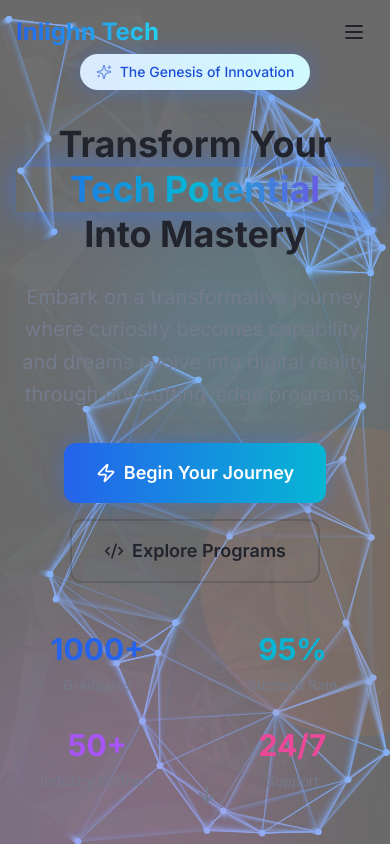
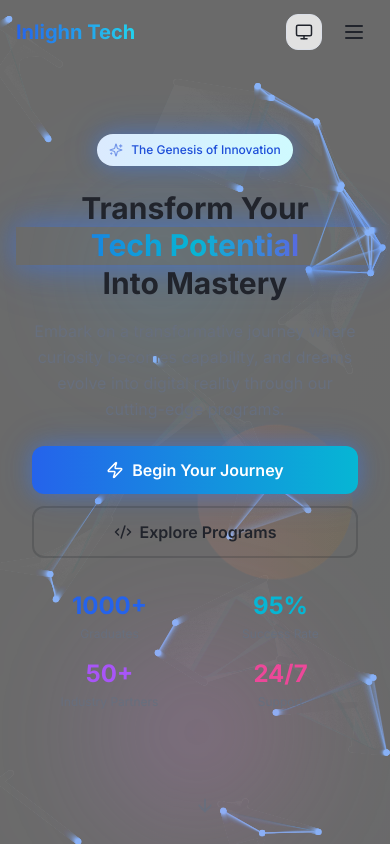
Before and after one commit to Shaurya705/inlightn-tech-genesis-flow, a React (Vite) app: page / in a window 390 px wide. Shown: the top 846 px of the page. Built offline with nearby package versions, Linux system fonts and the light colour scheme.

Commit message:
Refactor: Implement light/dark theme, responsiveness, and UI improvements
-   Added dark mode support using Tailwind CSS.
-   Ensured responsiveness across all devices.
-   Improved UI elements and overall design.

```diff
--- a/src/App.tsx
+++ b/src/App.tsx
@@ -1,8 +1,10 @@
+
 import { Toaster } from "@/components/ui/toaster";
 import { Toaster as Sonner } from "@/components/ui/sonner";
 import { TooltipProvider } from "@/components/ui/tooltip";
 import { QueryClient, QueryClientProvider } from "@tanstack/react-query";
 import { BrowserRouter, Routes, Route } from "react-router-dom";
+import { ThemeProvider } from "./components/ThemeProvider";
 import Index from "./pages/Index";
 import NotFound from "./pages/NotFound";
 
@@ -10,6 +12,7 @@ const queryClient = new QueryClient();
 
 const App = () => (
   <QueryClientProvider client={queryClient}>
+    <ThemeProvider defaultTheme="system" storageKey="inlighn-ui-theme">
       <TooltipProvider>
         <Toaster />
         <Sonner />
@@ -21,6 +24,7 @@ const App = () => (
           </Routes>
         </BrowserRouter>
       </TooltipProvider>
+    </ThemeProvider>
   </QueryClientProvider>
 );
 
--- a/src/components/HeroSection.tsx
+++ b/src/components/HeroSection.tsx
@@ -21,9 +21,9 @@ const HeroSection = () => {
     resizeCanvas();
     window.addEventListener('resize', resizeCanvas);
 
-    // Neural network animation
+    // Enhanced neural network animation
     const nodes: Array<{x: number, y: number, vx: number, vy: number, connections: number[]}> = [];
-    const nodeCount = 50;
+    const nodeCount = window.innerWidth < 768 ? 30 : 50; // Fewer nodes on mobile
 
     // Initialize nodes
     for (let i = 0; i < nodeCount; i++) {
@@ -58,8 +58,9 @@ const HeroSection = () => {
               Math.pow(node.x - otherNode.x, 2) + Math.pow(node.y - otherNode.y, 2)
             );
 
-            if (distance < 150) {
-              const opacity = 1 - distance / 150;
+            const maxDistance = window.innerWidth < 768 ? 100 : 150;
+            if (distance < maxDistance) {
+              const opacity = 1 - distance / maxDistance;
               ctx.strokeStyle = `rgba(59, 130, 246, ${opacity * 0.3})`;
               ctx.lineWidth = 1;
               ctx.beginPath();
@@ -88,31 +89,31 @@ const HeroSection = () => {
   }, []);
 
   return (
-    <section id="home" className="relative min-h-screen flex items-center justify-center overflow-hidden bg-gradient-to-br from-background via-background to-blue-50/20">
+    <section id="home" className="relative min-h-screen flex items-center justify-center overflow-hidden bg-gradient-to-br from-background via-background to-blue-50/20 dark:to-blue-950/20">
       {/* Animated Background */}
       <canvas
         ref={canvasRef}
-        className="absolute inset-0 w-full h-full opacity-60"
+        className="absolute inset-0 w-full h-full opacity-60 dark:opacity-80"
       />
 
       {/* Floating Elements */}
       <div className="absolute inset-0 overflow-hidden">
-        <div className="absolute top-1/4 left-1/4 w-64 h-64 bg-gradient-to-r from-blue-400/20 to-cyan-400/20 rounded-full blur-3xl animate-float"></div>
-        <div className="absolute top-3/4 right-1/4 w-96 h-96 bg-gradient-to-r from-purple-400/20 to-pink-400/20 rounded-full blur-3xl animate-float" style={{animationDelay: '2s'}}></div>
-        <div className="absolute top-1/2 left-1/2 transform -translate-x-1/2 -translate-y-1/2 w-80 h-80 bg-gradient-to-r from-cyan-400/10 to-blue-500/10 rounded-full blur-3xl animate-neural"></div>
+        <div className="absolute top-1/4 left-1/4 w-32 h-32 sm:w-48 sm:h-48 lg:w-64 lg:h-64 bg-gradient-to-r from-blue-400/20 to-cyan-400/20 rounded-full blur-3xl animate-float"></div>
+        <div className="absolute top-3/4 right-1/4 w-48 h-48 sm:w-64 sm:h-64 lg:w-96 lg:h-96 bg-gradient-to-r from-purple-400/20 to-pink-400/20 rounded-full blur-3xl animate-float" style={{animationDelay: '2s'}}></div>
+        <div className="absolute top-1/2 left-1/2 transform -translate-x-1/2 -translate-y-1/2 w-40 h-40 sm:w-60 sm:h-60 lg:w-80 lg:h-80 bg-gradient-to-r from-cyan-400/10 to-blue-500/10 rounded-full blur-3xl animate-neural"></div>
       </div>
 
       {/* Content */}
-      <div className="relative z-10 max-w-7xl mx-auto px-4 sm:px-6 lg:px-8 text-center">
+      <div className="relative z-10 max-w-7xl mx-auto container-responsive text-center">
         <div className="reveal active">
           {/* Badge */}
-          <div className="inline-flex items-center gap-2 px-4 py-2 bg-gradient-to-r from-blue-100 to-cyan-100 rounded-full text-blue-700 text-sm font-medium mb-8 glow-azure">
-            <Sparkles size={16} className="animate-pulse" />
+          <div className="inline-flex items-center gap-2 px-3 py-2 sm:px-4 bg-gradient-to-r from-blue-100 to-cyan-100 dark:from-blue-900/50 dark:to-cyan-900/50 rounded-full text-blue-700 dark:text-blue-300 text-xs sm:text-sm font-medium mb-6 sm:mb-8 glow-azure">
+            <Sparkles size={14} className="animate-pulse" />
             The Genesis of Innovation
           </div>
 
           {/* Main Heading */}
-          <h1 className="text-4xl md:text-6xl lg:text-7xl font-bold text-foreground mb-6 leading-tight">
+          <h1 className="text-3xl sm:text-4xl md:text-5xl lg:text-6xl xl:text-7xl font-bold text-foreground mb-4 sm:mb-6 leading-tight">
             Transform Your
             <span className="block bg-gradient-to-r from-blue-600 via-cyan-500 to-purple-600 bg-clip-text text-transparent animate-pulse-glow">
               Tech Potential
@@ -121,54 +122,54 @@ const HeroSection = () => {
           </h1>
 
           {/* Subtitle */}
-          <p className="text-xl md:text-2xl text-muted-foreground mb-8 max-w-3xl mx-auto leading-relaxed">
+          <p className="text-base sm:text-lg md:text-xl lg:text-2xl text-muted-foreground mb-6 sm:mb-8 max-w-3xl mx-auto leading-relaxed px-4 sm:px-0">
             Embark on a transformative journey where curiosity becomes capability,
             and dreams evolve into digital reality through our cutting-edge programs.
           </p>
 
           {/* Action Buttons */}
-          <div className="flex flex-col sm:flex-row gap-4 justify-center items-center mb-12">
-            <button className="group relative px-8 py-4 bg-gradient-to-r from-blue-600 to-cyan-500 text-white rounded-xl font-semibold text-lg shadow-lg hover:shadow-2xl transform hover:scale-105 transition-all duration-300 glow-azure">
-              <span className="flex items-center gap-2">
-                <Zap size={20} className="group-hover:animate-pulse" />
+          <div className="flex flex-col sm:flex-row gap-3 sm:gap-4 justify-center items-center mb-8 sm:mb-12 px-4 sm:px-0">
+            <button className="group relative w-full sm:w-auto px-6 sm:px-8 py-3 sm:py-4 bg-gradient-to-r from-blue-600 to-cyan-500 text-white rounded-xl font-semibold text-base sm:text-lg shadow-lg hover:shadow-2xl transform hover:scale-105 transition-all duration-300 glow-azure">
+              <span className="flex items-center justify-center gap-2">
+                <Zap size={18} className="group-hover:animate-pulse" />
                 Begin Your Journey
               </span>
               <div className="absolute inset-0 bg-gradient-to-r from-blue-700 to-cyan-600 rounded-xl opacity-0 group-hover:opacity-100 transition-opacity duration-300 -z-10"></div>
             </button>
 
-            <button className="group px-8 py-4 border-2 border-foreground/20 text-foreground rounded-xl font-semibold text-lg hover:border-blue-500 hover:text-blue-500 transform hover:scale-105 transition-all duration-300">
-              <span className="flex items-center gap-2">
-                <Code2 size={20} />
+            <button className="group w-full sm:w-auto px-6 sm:px-8 py-3 sm:py-4 border-2 border-foreground/20 text-foreground rounded-xl font-semibold text-base sm:text-lg hover:border-blue-500 hover:text-blue-500 transform hover:scale-105 transition-all duration-300">
+              <span className="flex items-center justify-center gap-2">
+                <Code2 size={18} />
                 Explore Programs
               </span>
             </button>
           </div>
 
           {/* Stats */}
-          <div className="grid grid-cols-2 md:grid-cols-4 gap-8 max-w-2xl mx-auto">
+          <div className="grid grid-cols-2 lg:grid-cols-4 gap-4 sm:gap-6 lg:gap-8 max-w-2xl mx-auto px-4 sm:px-0">
             <div className="text-center">
-              <div className="text-3xl font-bold text-blue-600 mb-2">1000+</div>
-              <div className="text-sm text-muted-foreground">Graduates</div>
+              <div className="text-2xl sm:text-3xl font-bold text-blue-600 mb-1 sm:mb-2">1000+</div>
+              <div className="text-xs sm:text-sm text-muted-foreground">Graduates</div>
             </div>
             <div className="text-center">
-              <div className="text-3xl font-bold text-cyan-500 mb-2">95%</div>
-              <div className="text-sm text-muted-foreground">Success Rate</div>
+              <div className="text-2xl sm:text-3xl font-bold text-cyan-500 mb-1 sm:mb-2">95%</div>
+              <div className="text-xs sm:text-sm text-muted-foreground">Success Rate</div>
             </div>
             <div className="text-center">
-              <div className="text-3xl font-bold text-purple-500 mb-2">50+</div>
-              <div className="text-sm text-muted-foreground">Industry Partners</div>
+              <div className="text-2xl sm:text-3xl font-bold text-purple-500 mb-1 sm:mb-2">50+</div>
+              <div className="text-xs sm:text-sm text-muted-foreground">Industry Partners</div>
             </div>
             <div className="text-center">
-              <div className="text-3xl font-bold text-pink-500 mb-2">24/7</div>
-              <div className="text-sm text-muted-foreground">Support</div>
+              <div className="text-2xl sm:text-3xl font-bold text-pink-500 mb-1 sm:mb-2">24/7</div>
+              <div className="text-xs sm:text-sm text-muted-foreground">Support</div>
             </div>
           </div>
         </div>
       </div>
 
       {/* Scroll Indicator */}
-      <div className="absolute bottom-8 left-1/2 transform -translate-x-1/2 animate-bounce">
-        <ArrowDown size={24} className="text-muted-foreground" />
+      <div className="absolute bottom-6 sm:bottom-8 left-1/2 transform -translate-x-1/2 animate-bounce">
+        <ArrowDown size={20} className="text-muted-foreground" />
       </div>
     </section>
   );
--- a/src/components/Navigation.tsx
+++ b/src/components/Navigation.tsx
@@ -1,6 +1,7 @@
 
 import React, { useState, useEffect } from 'react';
 import { Menu, X, Shield, Code, BarChart3, Database, FileCheck, Mail } from 'lucide-react';
+import ThemeToggle from './ThemeToggle';
 
 const Navigation = () => {
   const [isOpen, setIsOpen] = useState(false);
@@ -25,30 +26,31 @@ const Navigation = () => {
   return (
     <nav className={`fixed top-0 left-0 right-0 z-50 transition-all duration-300 ${
       scrolled
-        ? 'bg-background/80 backdrop-blur-lg border-b border-border shadow-lg'
+        ? 'bg-background/90 backdrop-blur-xl border-b border-border shadow-lg'
         : 'bg-transparent'
     }`}>
-      <div className="max-w-7xl mx-auto px-4 sm:px-6 lg:px-8">
-        <div className="flex justify-between items-center h-16">
+      <div className="max-w-7xl mx-auto container-responsive">
+        <div className="flex justify-between items-center h-16 lg:h-20">
           {/* Logo */}
           <div className="flex-shrink-0">
-            <div className="text-2xl font-bold bg-gradient-to-r from-blue-600 to-cyan-400 bg-clip-text text-transparent">
+            <div className="text-xl sm:text-2xl lg:text-3xl font-bold bg-gradient-to-r from-blue-600 to-cyan-400 bg-clip-text text-transparent">
               Inlighn Tech
             </div>
           </div>
 
           {/* Desktop Navigation */}
-          <div className="hidden md:block">
-            <div className="ml-10 flex items-baseline space-x-8">
+          <div className="hidden lg:block">
+            <div className="flex items-center space-x-1 xl:space-x-2">
               {navItems.map((item) => (
                 <a
                   key={item.name}
                   href={item.href}
-                  className="group relative px-3 py-2 text-sm font-medium text-foreground/80 hover:text-foreground transition-all duration-300"
+                  className="group relative px-3 xl:px-4 py-2 text-sm xl:text-base font-medium text-foreground/80 hover:text-foreground transition-all duration-300 rounded-lg hover:bg-muted/50"
                 >
                   <span className="flex items-center gap-2">
                     {item.icon && <item.icon size={16} />}
-                    {item.name}
+                    <span className="hidden xl:inline">{item.name}</span>
+                    <span className="xl:hidden">{item.name.split(' ')[0]}</span>
                   </span>
                   <span className="absolute inset-x-0 -bottom-1 h-0.5 bg-gradient-to-r from-blue-600 to-cyan-400 transform scale-x-0 group-hover:scale-x-100 transition-transform duration-300 origin-left"></span>
                 </a>
@@ -56,30 +58,35 @@ const Navigation = () => {
             </div>
           </div>
 
+          {/* Theme Toggle & Mobile Menu */}
+          <div className="flex items-center gap-3">
+            <ThemeToggle />
+
             {/* Mobile menu button */}
-          <div className="md:hidden">
+            <div className="lg:hidden">
               <button
                 onClick={() => setIsOpen(!isOpen)}
-              className="inline-flex items-center justify-center p-2 rounded-md text-foreground hover:text-primary hover:bg-muted transition-colors duration-200"
+                className="inline-flex items-center justify-center p-2 rounded-lg text-foreground hover:text-primary hover:bg-muted transition-colors duration-200"
               >
                 {isOpen ? <X size={24} /> : <Menu size={24} />}
               </button>
             </div>
           </div>
         </div>
+      </div>
 
       {/* Mobile Navigation */}
-      <div className={`md:hidden transition-all duration-300 ease-in-out ${
+      <div className={`lg:hidden transition-all duration-300 ease-in-out ${
         isOpen
           ? 'max-h-screen opacity-100'
           : 'max-h-0 opacity-0 overflow-hidden'
       }`}>
-        <div className="px-2 pt-2 pb-3 space-y-1 bg-background/95 backdrop-blur-lg border-b border-border shadow-lg">
+        <div className="px-4 pt-2 pb-6 space-y-2 bg-background/95 backdrop-blur-xl border-b border-border shadow-lg">
           {navItems.map((item) => (
             <a
               key={item.name}
               href={item.href}
-              className="flex items-center gap-3 px-3 py-2 rounded-md text-base font-medium text-foreground/80 hover:text-foreground hover:bg-muted transition-colors duration-200"
+              className="flex items-center gap-3 px-4 py-3 rounded-lg text-base font-medium text-foreground/80 hover:text-foreground hover:bg-muted transition-colors duration-200"
               onClick={() => setIsOpen(false)}
             >
               {item.icon && <item.icon size={18} />}
--- /dev/null
+++ b/src/components/ThemeProvider.tsx
@@ -0,0 +1,74 @@
+
+import React, { createContext, useContext, useEffect, useState } from 'react';
+
+type Theme = 'dark' | 'light' | 'system';
+
+type ThemeProviderProps = {
+  children: React.ReactNode;
+  defaultTheme?: Theme;
+  storageKey?: string;
+};
+
+type ThemeProviderState = {
+  theme: Theme;
+  setTheme: (theme: Theme) => void;
+};
+
+const initialState: ThemeProviderState = {
+  theme: 'system',
+  setTheme: () => null,
+};
+
+const ThemeProviderContext = createContext<ThemeProviderState>(initialState);
+
+export function ThemeProvider({
+  children,
+  defaultTheme = 'system',
+  storageKey = 'inlighn-ui-theme',
+  ...props
+}: ThemeProviderProps) {
+  const [theme, setTheme] = useState<Theme>(
+    () => (localStorage.getItem(storageKey) as Theme) || defaultTheme
+  );
+
+  useEffect(() => {
+    const root = window.document.documentElement;
+
+    root.classList.remove('light', 'dark');
+
+    if (theme === 'system') {
+      const systemTheme = window.matchMedia('(prefers-color-scheme: dark)')
+        .matches
+        ? 'dark'
+        : 'light';
+
+      root.classList.add(systemTheme);
+      return;
+    }
+
+    root.classList.add(theme);
+  }, [theme]);
+
+  const value = {
+    theme,
+    setTheme: (theme: Theme) => {
+      localStorage.setItem(storageKey, theme);
+      setTheme(theme);
+    },
+  };
+
+  return (
+    <ThemeProviderContext.Provider {...props} value={value}>
+      {children}
+    </ThemeProviderContext.Provider>
+  );
+}
+
+export const useTheme = () => {
+  const context = useContext(ThemeProviderContext);
+
+  if (context === undefined)
+    throw new Error('useTheme must be used within a ThemeProvider');
+
+  return context;
+};
--- /dev/null
+++ b/src/components/ThemeToggle.tsx
@@ -0,0 +1,39 @@
+
+import React from 'react';
+import { Moon, Sun, Monitor } from 'lucide-react';
+import { useTheme } from './ThemeProvider';
+
+const ThemeToggle = () => {
+  const { theme, setTheme } = useTheme();
+
+  const cycleTheme = () => {
+    if (theme === 'light') setTheme('dark');
+    else if (theme === 'dark') setTheme('system');
+    else setTheme('light');
+  };
+
+  const getIcon = () => {
+    switch (theme) {
+      case 'light': return <Sun size={18} />;
+      case 'dark': return <Moon size={18} />;
+      default: return <Monitor size={18} />;
+    }
+  };
+
+  return (
+    <button
+      onClick={cycleTheme}
+      className="relative p-2 rounded-lg bg-background/80 backdrop-blur-sm border border-border hover:bg-muted transition-all duration-300 group"
+      aria-label="Toggle theme"
+    >
+      <div className="flex items-center justify-center">
+        {getIcon()}
+      </div>
+      <span className="absolute -bottom-8 left-1/2 transform -translate-x-1/2 px-2 py-1 bg-popover text-popover-foreground text-xs rounded opacity-0 group-hover:opacity-100 transition-opacity duration-200 whitespace-nowrap">
+        {theme === 'light' ? 'Light' : theme === 'dark' ? 'Dark' : 'System'}
+      </span>
+    </button>
+  );
+};
+
+export default ThemeToggle;
--- a/src/index.css
+++ b/src/index.css
@@ -4,46 +4,46 @@
 @tailwind components;
 @tailwind utilities;
 
-/* Definition of the design system - Inlighn Tech's evolved palette */
+/* Enhanced Design System with Improved Dark Mode */
 
 @layer base {
   :root {
-    /* Core Brand Colors - Evolved */
+    /* Enhanced Brand Colors */
     --primary-azure: 220 100% 60%;
     --primary-deep: 220 85% 45%;
     --accent-electric: 200 100% 70%;
     --accent-cyber: 280 100% 75%;
     --neutral-slate: 220 15% 15%;
     --neutral-carbon: 220 10% 8%;
-    --surface-glass: 220 20% 95%;
+    --surface-glass: 220 20% 98%;
     --surface-void: 220 25% 4%;
 
-    /* Glow Effects */
-    --glow-azure: 220 100% 60%;
-    --glow-electric: 200 100% 70%;
-    --glow-cyber: 280 100% 75%;
-
-    /* Semantic Colors */
+    /* Light Theme */
     --background: 0 0% 100%;
-    --foreground: var(--neutral-slate);
+    --foreground: 220 15% 15%;
     --card: 0 0% 100%;
-    --card-foreground: var(--neutral-slate);
+    --card-foreground: 220 15% 15%;
     --popover: 0 0% 100%;
-    --popover-foreground: var(--neutral-slate);
+    --popover-foreground: 220 15% 15%;
     --primary: var(--primary-azure);
     --primary-foreground: 0 0% 100%;
-    --secondary: var(--surface-glass);
-    --secondary-foreground: var(--neutral-slate);
-    --muted: var(--surface-glass);
-    --muted-foreground: 220 10% 50%;
+    --secondary: 220 20% 95%;
+    --secondary-foreground: 220 15% 15%;
+    --muted: 220 20% 96%;
+    --muted-foreground: 220 10% 45%;
     --accent: var(--accent-electric);
     --accent-foreground: 0 0% 100%;
     --destructive: 0 84.2% 60.2%;
     --destructive-foreground: 210 40% 98%;
-    --border: 220 20% 90%;
-    --input: 220 20% 90%;
+    --border: 220 20% 88%;
+    --input: 220 20% 88%;
     --ring: var(--primary-azure);
     --radius: 0.75rem;
+
+    /* Enhanced Glow Effects */
+    --glow-azure: 220 100% 60%;
+    --glow-electric: 200 100% 70%;
+    --glow-cyber: 280 100% 75%;
   }
 
   .dark {
@@ -57,12 +57,12 @@
     --primary-foreground: var(--surface-void);
     --secondary: var(--neutral-slate);
     --secondary-foreground: var(--surface-glass);
-    --muted: var(--neutral-slate);
-    --muted-foreground: 220 20% 70%;
+    --muted: 220 15% 10%;
+    --muted-foreground: 220 20% 65%;
     --accent: var(--accent-electric);
     --accent-foreground: var(--surface-void);
-    --border: var(--neutral-slate);
-    --input: var(--neutral-slate);
+    --border: 220 15% 18%;
+    --input: 220 15% 18%;
     --ring: var(--primary-azure);
   }
 }
@@ -73,7 +73,7 @@
   }
 
   body {
-    @apply bg-background text-foreground font-inter;
+    @apply bg-background text-foreground font-inter transition-colors duration-300;
     font-feature-settings: "cv02", "cv03", "cv04", "cv11";
     overflow-x: hidden;
   }
@@ -84,46 +84,42 @@
 }
 
 @layer utilities {
-  /* Typography System */
+  /* Enhanced Typography */
   .font-inter { font-family: 'Inter', sans-serif; }
   .font-mono { font-family: 'JetBrains Mono', monospace; }
 
-  /* Glow Effects */
+  /* Improved Glow Effects for Dark Mode */
   .glow-azure {
-    box-shadow: 0 0 20px hsl(var(--glow-azure) / 0.3), 0 0 40px hsl(var(--glow-azure) / 0.1);
+    box-shadow: 0 0 20px hsl(var(--glow-azure) / 0.4), 0 0 40px hsl(var(--glow-azure) / 0.2);
   }
 
   .glow-electric {
-    box-shadow: 0 0 20px hsl(var(--glow-electric) / 0.3), 0 0 40px hsl(var(--glow-electric) / 0.1);
+    box-shadow: 0 0 20px hsl(var(--glow-electric) / 0.4), 0 0 40px hsl(var(--glow-electric) / 0.2);
   }
 
   .glow-cyber {
-    box-shadow: 0 0 20px hsl(var(--glow-cyber) / 0.3), 0 0 40px hsl(var(--glow-cyber) / 0.1);
+    box-shadow: 0 0 20px hsl(var(--glow-cyber) / 0.4), 0 0 40px hsl(var(--glow-cyber) / 0.2);
   }
 
-  /* 3D-like Transform Effects */
-  .transform-3d {
-    transform-style: preserve-3d;
+  /* Dark mode specific glows */
+  .dark .glow-azure {
+    box-shadow: 0 0 30px hsl(var(--glow-azure) / 0.6), 0 0 60px hsl(var(--glow-azure) / 0.3);
   }
 
-  .perspective-1000 {
-    perspective: 1000px;
-  }
-
-  .rotate-y-12 {
-    transform: rotateY(12deg);
-  }
-
-  .rotate-x-6 {
-    transform: rotateX(6deg);
-  }
-
-  /* Gradient Backgrounds */
+  /* Enhanced Gradient Backgrounds */
   .bg-neural-gradient {
     background: linear-gradient(135deg,
       hsl(var(--primary-azure) / 0.1) 0%,
       hsl(var(--accent-electric) / 0.05) 50%,
       hsl(var(--accent-cyber) / 0.1) 100%
+    );
+  }
+
+  .dark .bg-neural-gradient {
+    background: linear-gradient(135deg,
+      hsl(var(--primary-azure) / 0.2) 0%,
+      hsl(var(--accent-electric) / 0.1) 50%,
+      hsl(var(--accent-cyber) / 0.15) 100%
     );
   }
 
@@ -148,7 +144,24 @@
     );
   }
 
-  /* Animation Classes */
+  /* Enhanced 3D Effects */
+  .transform-3d {
+    transform-style: preserve-3d;
+  }
+
+  .perspective-1000 {
+    perspective: 1000px;
+  }
+
+  .rotate-y-12 {
+    transform: rotateY(12deg);
+  }
+
+  .rotate-x-6 {
+    transform: rotateX(6deg);
+  }
+
+  /* Improved Animations */
   .animate-float {
     animation: float 6s ease-in-out infinite;
   }
@@ -165,7 +178,7 @@
     animation: neural 8s ease-in-out infinite;
   }
 
-  /* Scroll-triggered reveal */
+  /* Enhanced Scroll Reveals */
   .reveal {
     opacity: 0;
     transform: translateY(30px);
@@ -177,16 +190,17 @@
     transform: translateY(0);
   }
 
-  /* Interactive Elements */
+  /* Enhanced Interactive Elements */
   .portal-card {
     @apply relative overflow-hidden rounded-2xl cursor-pointer transition-all duration-500;
     @apply hover:scale-105 hover:shadow-2xl;
+    @apply bg-card/80 backdrop-blur-sm border border-border/50;
   }
 
   .portal-card::before {
     content: '';
     @apply absolute inset-0 opacity-0 transition-opacity duration-500;
-    background: linear-gradient(45deg, transparent 30%, rgba(255,255,255,0.1) 50%, transparent 70%);
+    background: linear-gradient(45deg, transparent 30%, hsl(var(--primary) / 0.1) 50%, transparent 70%);
     transform: translateX(-100%);
   }
 
@@ -195,9 +209,22 @@
     transform: translateX(100%);
     transition: transform 0.6s ease-in-out;
   }
+
+  /* Mobile-first responsive utilities */
+  .text-responsive {
+    @apply text-sm sm:text-base md:text-lg lg:text-xl;
+  }
+
+  .heading-responsive {
+    @apply text-2xl sm:text-3xl md:text-4xl lg:text-5xl xl:text-6xl;
+  }
+
+  .container-responsive {
+    @apply px-4 sm:px-6 md:px-8 lg:px-12 xl:px-16;
+  }
 }
 
-/* Keyframe Animations */
+/* Enhanced Keyframe Animations */
 @keyframes float {
   0%, 100% { transform: translateY(0px) rotate(0deg); }
   33% { transform: translateY(-10px) rotate(1deg); }
@@ -240,7 +267,7 @@
   }
 }
 
-/* Scrollbar Styling */
+/* Enhanced Scrollbar Styling */
 ::-webkit-scrollbar {
   width: 8px;
 }
@@ -257,3 +284,12 @@
 ::-webkit-scrollbar-thumb:hover {
   background: hsl(var(--primary-deep));
 }
+
+/* Dark mode specific scrollbar */
+.dark ::-webkit-scrollbar-thumb {
+  background: hsl(var(--primary) / 0.8);
+}
+
+.dark ::-webkit-scrollbar-thumb:hover {
+  background: hsl(var(--primary));
+}
```
Lines whose indentation alone changed are shown as unchanged.
